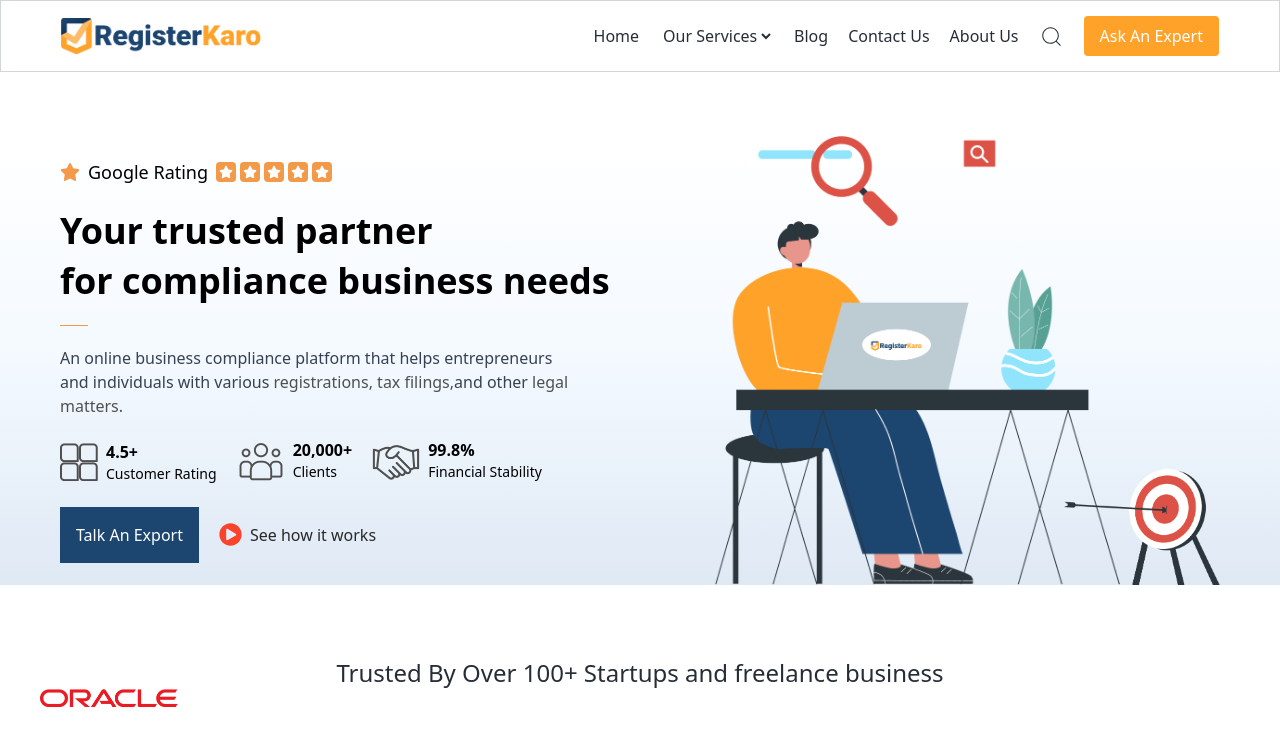
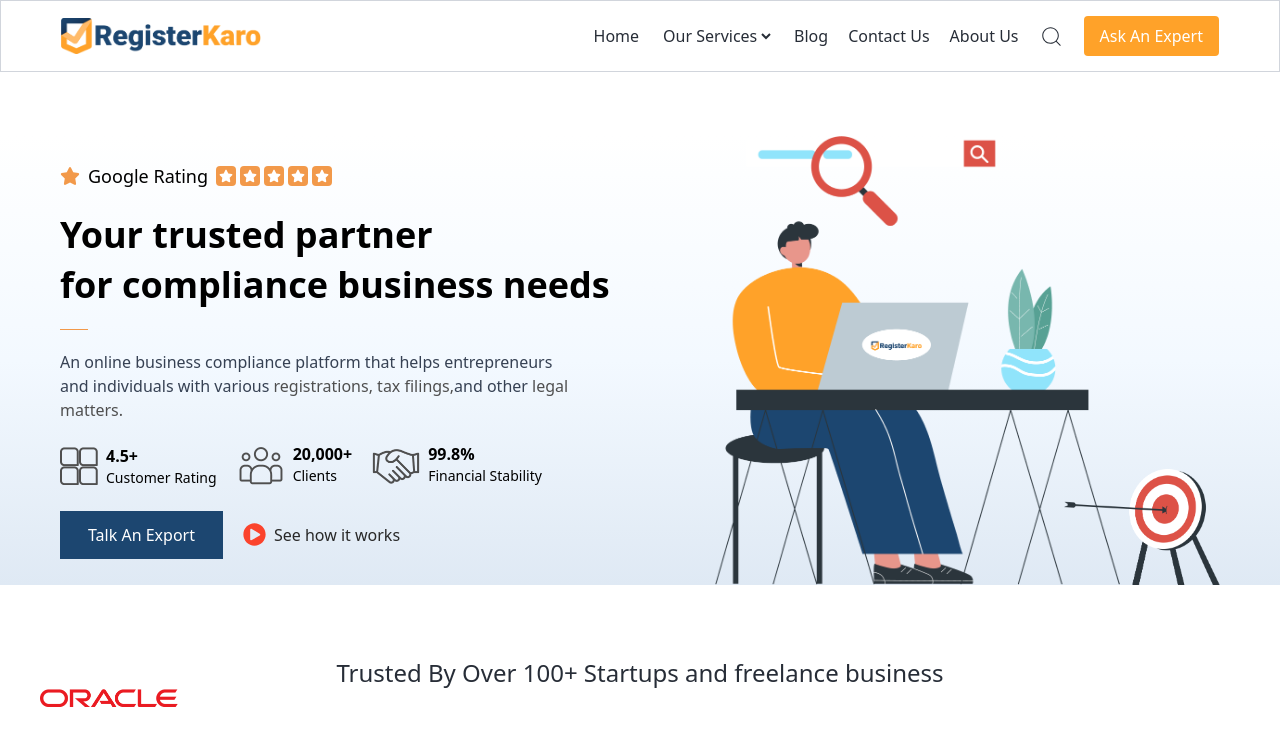
Before and after one commit to AvhaleSwapnil/Register-Karo-Task, a React (Vite) app: page / in a window 1280 px wide. Shown: the top 746 px of the page. Built offline with nearby package versions, Linux system fonts and the light colour scheme.

Commit message:
some update

```diff
--- a/src/pages/Home.jsx
+++ b/src/pages/Home.jsx
@@ -82,7 +82,7 @@ const Home = () => {
           </div>
 
           <div className="flex items-center gap-5">
-            <button className="bg-[#1C4670] text-[#FFFFFF] px-4 py-4">
+            <button className="bg-[#1C4670] text-[#FFFFFF] px-7 py-3">
               Talk An Export
             </button>
             <div className="flex gap-2">
```
